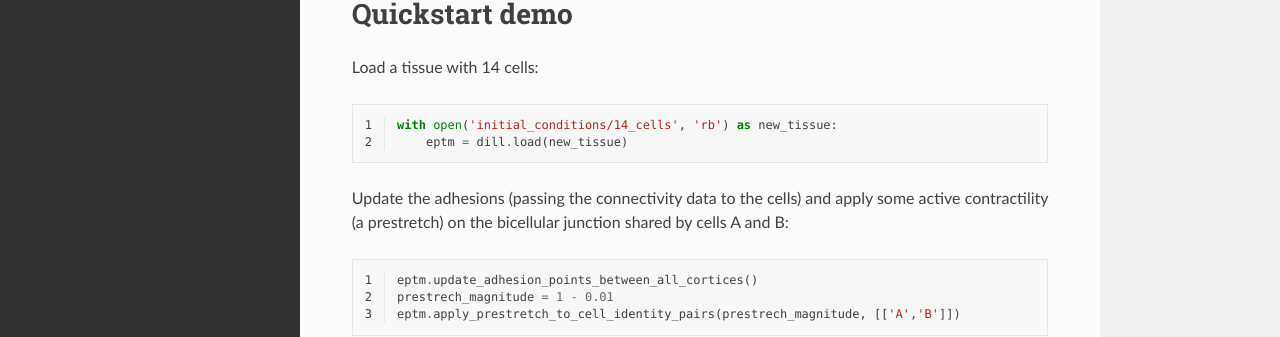
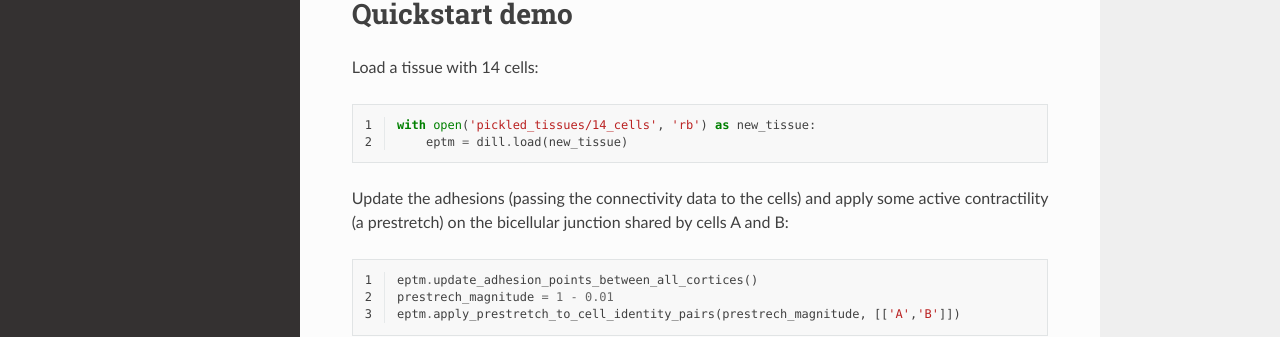
Before and after one commit to Alexander-Nestor-Bergmann/appcom, a Sphinx documentation site: the page built from docs/index.rst, in a window 1280 px wide and 1387 px high. Shown: the part 386-723 px from the top of the window. Built offline with Sphinx 7.4.7 and the Read the Docs theme 2.0.0, drawn with Linux system fonts in a browser that asks for light colours.

Commit message:
typo in website index

```diff
--- a/docs/index.rst
+++ b/docs/index.rst
@@ -22,7 +22,7 @@ Load a tissue with 14 cells:
 .. code-block:: python
     :linenos:
 
-    with open('initial_conditions/14_cells', 'rb') as new_tissue:
+    with open('pickled_tissues/14_cells', 'rb') as new_tissue:
         eptm = dill.load(new_tissue)
 
 
```
Also changed, not shown: 5 other files.
